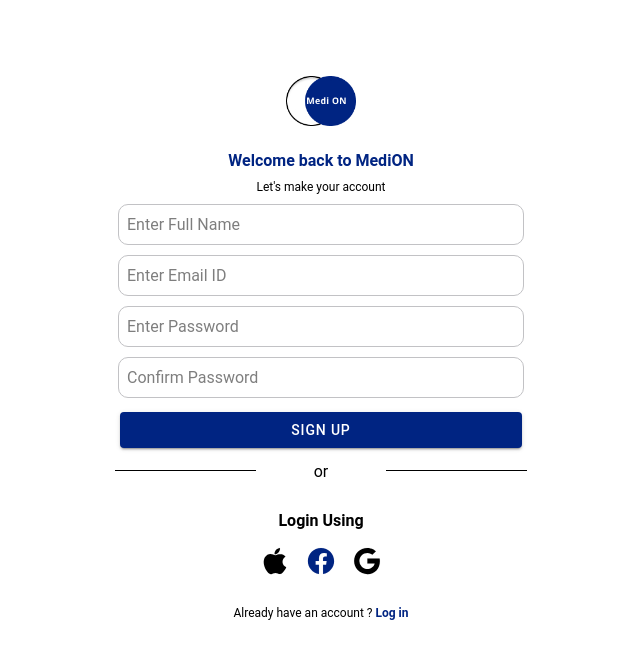
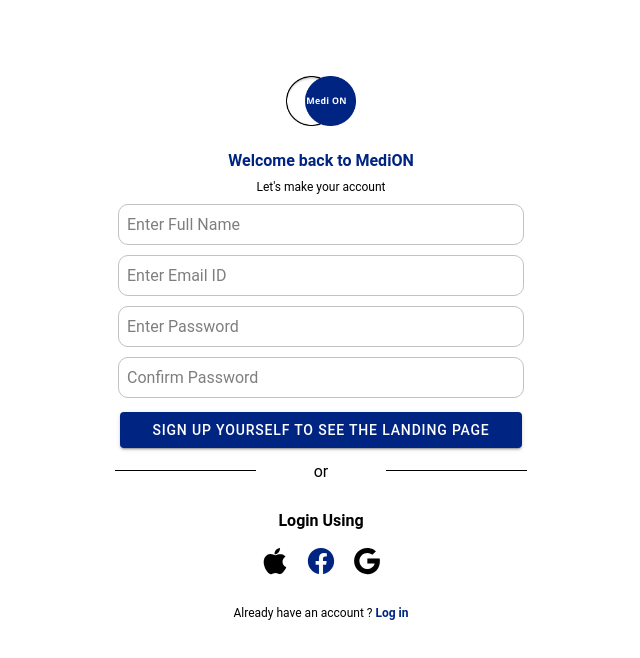
Before and after one commit to DigbijayNayak/medion-app, a React (Create React App) app: page /signup in a window 1280 px wide. Shown: the top 658 px of the page, without its empty margins (319-959 px from the left). Built offline with nearby package versions, Linux system fonts and the light colour scheme; no server answers; the database is empty.

Commit message:
Update Signup.tsx

```diff
--- a/src/components/Signup.tsx
+++ b/src/components/Signup.tsx
@@ -221,7 +221,7 @@
                 className="submit"
                 onClick={handleRegister}
               >
-                Sign Up
+                Sign Up Yourself to see the landing page
               </IonButton>
             </IonCol>
           </IonRow>
```
